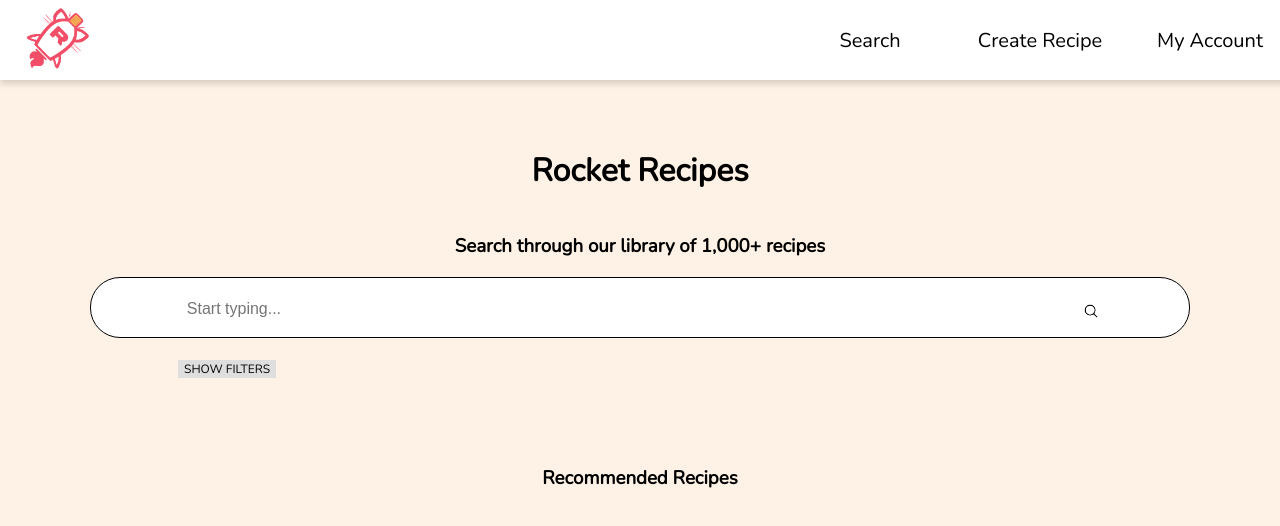
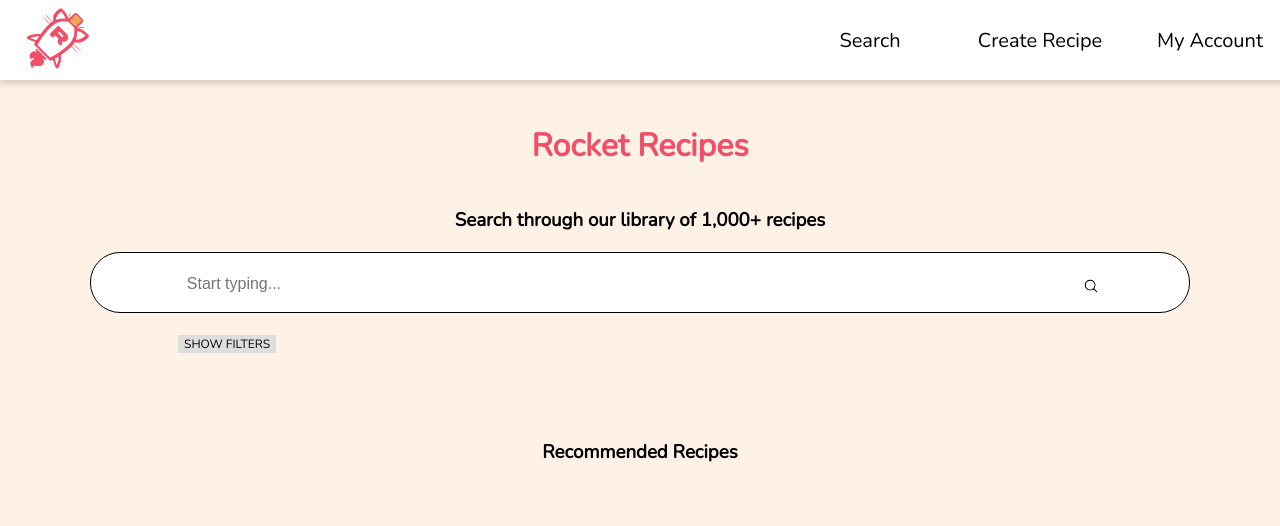
Before and after one commit to cse112-sp22-group3/rocketrecipes, a website with bundled scripts: page root/html/index.html in a window 1280 px wide. Built offline with nearby package versions, Linux system fonts and the light colour scheme; no server answers.

Commit message:
ui changes to navbar and colors

```diff
--- a/root/css/homeStyle.css
+++ b/root/css/homeStyle.css
@@ -21,7 +21,7 @@ main {
   flex-direction: column;
   align-items: center;
   text-align: center;
-  margin:  10% 5%;
+  margin:  8% 5%;
 }
 .midPart {
   display: flex;
@@ -31,6 +31,7 @@ main {
 }
 .midPart h1 {
   text-align: center;
+  color: #F24E67;
 }
 
 /* footer */
```
